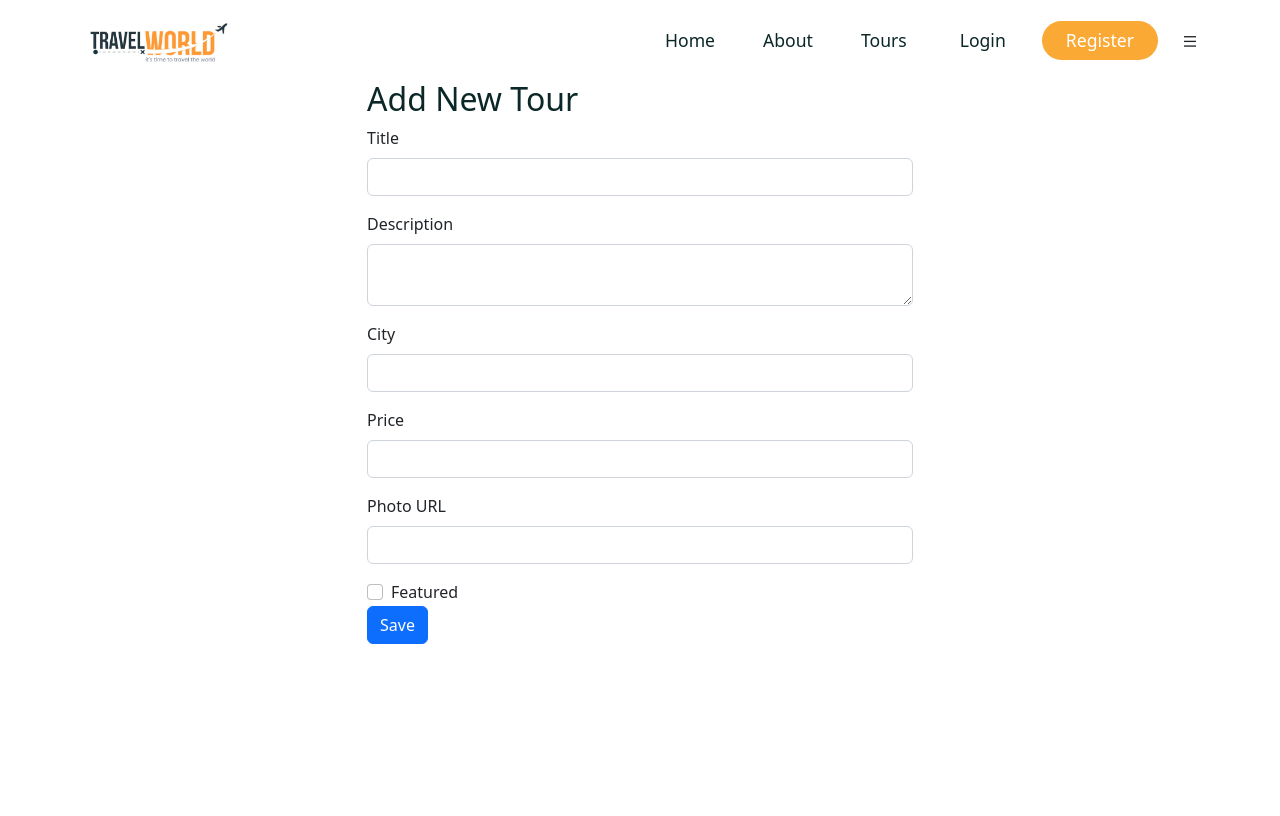
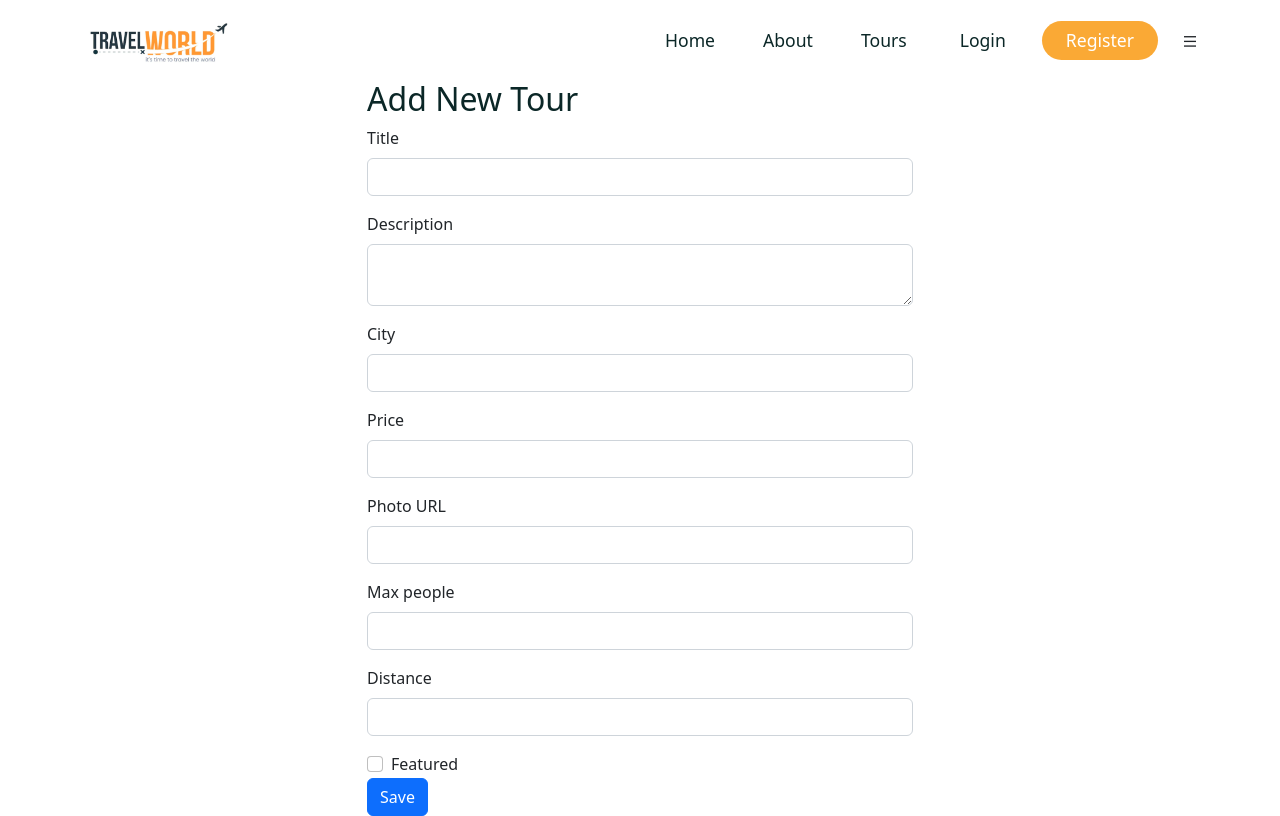
Before and after one commit to 6yJlka/travel-agency, a React (Create React App) app in the folder TourAgency/tour-management/frontend/: page /add-tour in a window 1280 px wide. Built offline with nearby package versions, Linux system fonts and the light colour scheme; a web font is replaced by a local one.

Commit message:
fix to tours

```diff
--- a/TourAgency/tour-management/frontend/src/components/Booking/Booking.jsx
+++ b/TourAgency/tour-management/frontend/src/components/Booking/Booking.jsx
@@ -34,11 +34,10 @@ const Booking = ({ tour, avgRating }) => {
     <div className="booking">
       <div className="booking__top d-flex align-items-center justify-content-between">
         <h3>
-          ${price} <span>/per person/</span>
+          ${price}
         </h3>
         <span className="tour__rating d-flex align-items-center">
           <i className="ri-star-fill"></i> {avgRating === 0 ? null : avgRating}{" "}
-          ({reviews?.length})
         </span>
       </div>
 
--- a/TourAgency/tour-management/frontend/src/pages/AddTour.jsx
+++ b/TourAgency/tour-management/frontend/src/pages/AddTour.jsx
@@ -72,6 +72,14 @@ const AddTour = () => {
                             <Label for="photoUrl">Photo URL</Label>
                             <Input type="text" name="photoUrl" id="photoUrl" onChange={handleChange} required />
                         </FormGroup>
+                        <FormGroup>
+                            <Label for="maxPeople">Max people</Label>
+                            <Input type="text" name="maxPeople" id="maxPeople" onChange={handleChange} required />
+                        </FormGroup>
+                        <FormGroup>
+                            <Label for="distance">Distance</Label>
+                            <Input type="text" name="distance" id="distance" onChange={handleChange} required />
+                        </FormGroup>
                         <FormGroup check>
                             <Input type="checkbox" name="featured" id="featured" onChange={handleFeaturedChange} />
                             <Label check for="featured">
--- a/TourAgency/tour-management/frontend/src/pages/TourDetails.jsx
+++ b/TourAgency/tour-management/frontend/src/pages/TourDetails.jsx
@@ -88,7 +88,7 @@ const TourDetails = () => {
   };
 
   if (!loading && tour) { // !!! Проверка на null и undefined
-    const { photoUrl, title, description, price, city, distance, maxGroupSize } = tour;
+    const { photoUrl, title, description, price, city, distance, maxPeople } = tour;
     const { totalRating, avgRating } = calculateAvgRating(reviews); // !!! reviews from state
 
     return (
@@ -105,7 +105,7 @@ const TourDetails = () => {
                         <span className="tour__rating d-flex align-items-center gap-1">
                                                 <i className="ri-star-fill" style={{ color: "var(--secondary-color)" }}></i>{" "}
                           {avgRating === 0 ? null : avgRating}
-                          {totalRating === 0 ? ("Not rated") : (<span>({reviews?.length})</span>)}
+                          {totalRating === 0 ? ("Not rated") : (<span></span>)}
                         </span>
                         <span>
                           <i className="ri-map-pin-user-fill"></i> {city}
@@ -118,6 +118,12 @@ const TourDetails = () => {
                           <i className="ri-money-dollar-circle-fill"></i> ${price} /per person/
                         </span>
                         {/* ... (other spans) */}
+                        <span>
+                          <i class="ri-pin-distance-fill"></i> {distance} /in km/
+                        </span>
+                        <span>
+                          <i class="ri-group-fill"></i> {maxPeople}
+                        </span>
                       </div>
                       <h5>Description</h5>
                       <p>{description}</p>
```
Also changed, not shown: 2 other files (tests, documents, lock files or other folders).
